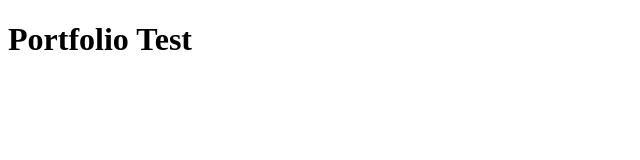
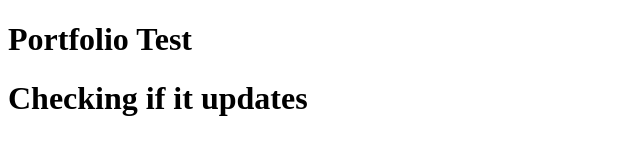
Before and after one commit to Duvie1/DuvierPortfolio.github.io, a plain HTML site: page index.html in a window 1280 px wide. Shown: the whole page, without its empty margins (0-640 px from the left). Drawn offline with Linux system fonts and the light colour scheme.

Commit message:
Update index.html

```diff
--- a/index.html
+++ b/index.html
@@ -5,5 +5,6 @@
 </head>
 <body>
   <h1>Portfolio Test</h1>
+  <h1>Checking if it updates</h1>
 </body>
 </html>
```
